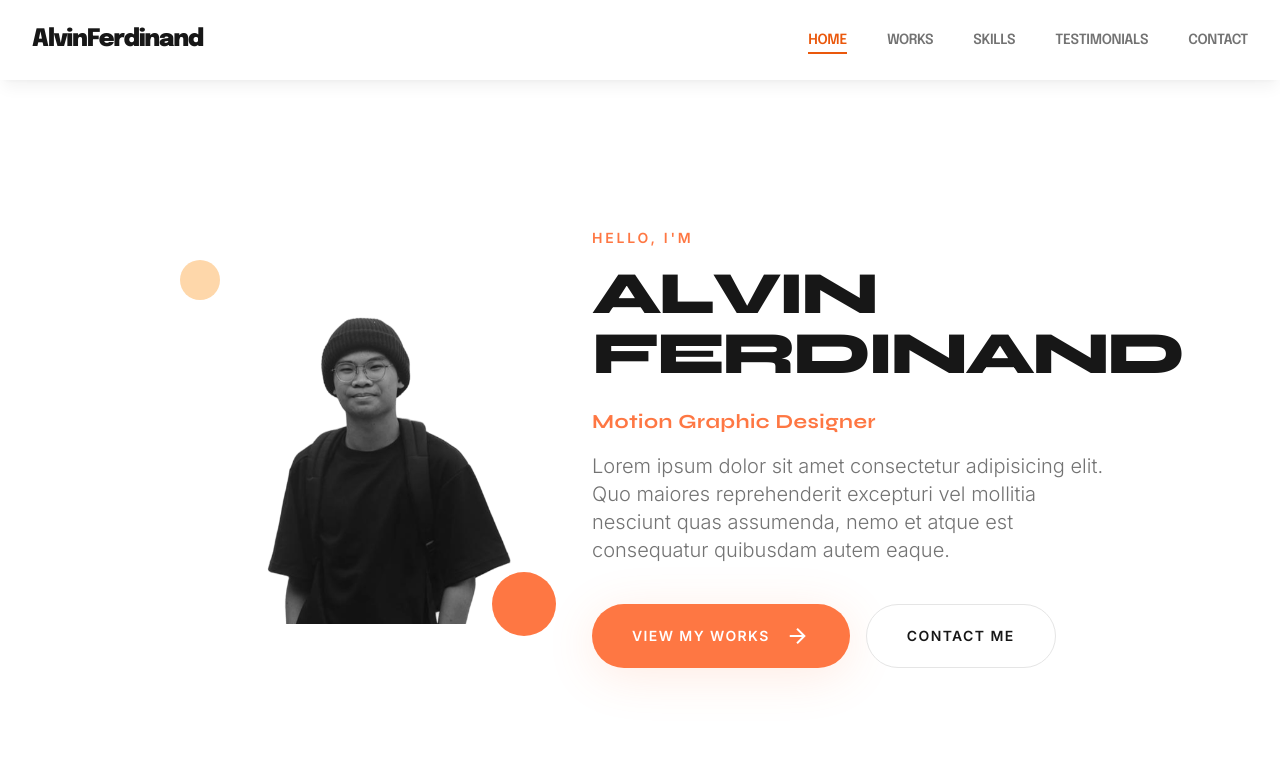
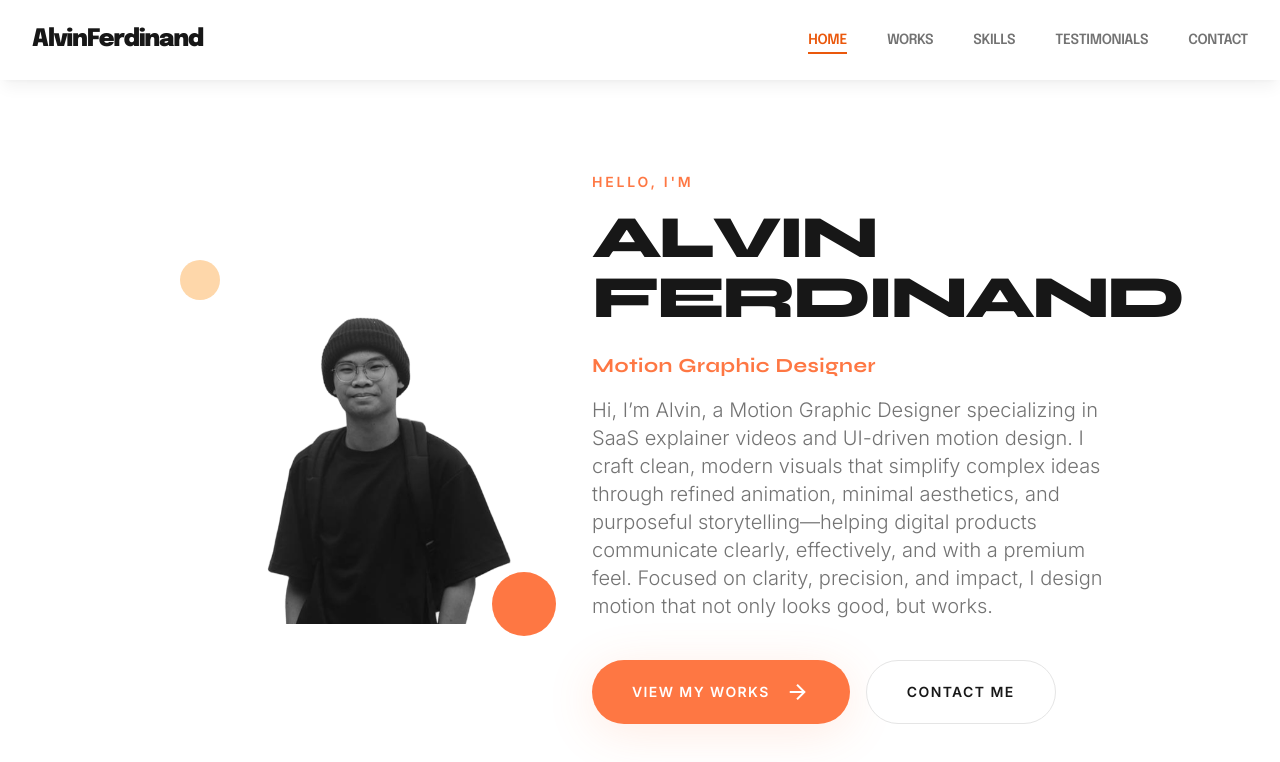
Before and after one commit to Vanotech-Dev/alvinFerdinand, a React (Vite) app: page / in a window 1280 px wide. Shown: the top 762 px of the page. Built offline with nearby package versions, Linux system fonts and the light colour scheme.

Commit message:
merge: merging project between 2 device

```diff
--- a/src/App.jsx
+++ b/src/App.jsx
@@ -133,10 +133,14 @@ function App() {
                   Motion Graphic Designer
                 </p>
                 <p className="text-neutral-500 text-base md:text-xl font-light leading-relaxed max-w-lg">
-                  Lorem ipsum dolor sit amet consectetur adipisicing elit. Quo
-                  maiores reprehenderit excepturi vel mollitia nesciunt quas
-                  assumenda, nemo et atque est consequatur quibusdam autem
-                  eaque.
+                  Hi, I’m Alvin, a Motion Graphic Designer specializing in SaaS
+                  explainer videos and UI-driven motion design. I craft clean,
+                  modern visuals that simplify complex ideas through refined
+                  animation, minimal aesthetics, and purposeful
+                  storytelling—helping digital products communicate clearly,
+                  effectively, and with a premium feel. Focused on clarity,
+                  precision, and impact, I design motion that not only looks
+                  good, but works.
                 </p>
               </div>
               <div className="flex flex-wrap gap-4">
```
